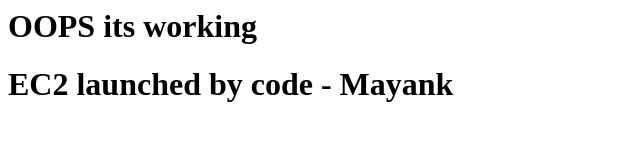
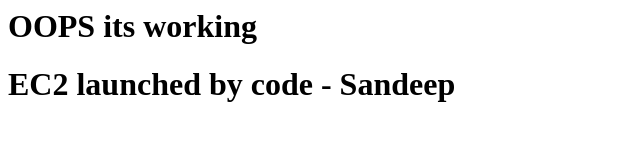
Before and after one commit to Sandeep09873/devopstask, a plain HTML site: page AWS-stack/index.html in a window 1280 px wide. Shown: the full height of the page, 0-640 px from the left. Drawn offline with Linux system fonts and the light colour scheme.

Commit message:
DevOps Task AWS Stack and Hello world app

```diff
--- a/AWS-stack/index.html
+++ b/AWS-stack/index.html
@@ -1,2 +1,2 @@
 <h1>OOPS its working</h1>
-<h1>EC2 launched by code - Mayank</h1>
+<h1>EC2 launched by code - Sandeep</h1>
```
Also changed, not shown: 1 other file.
